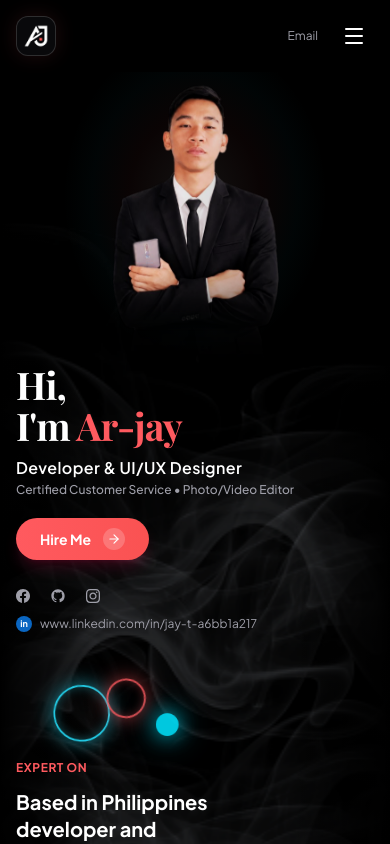
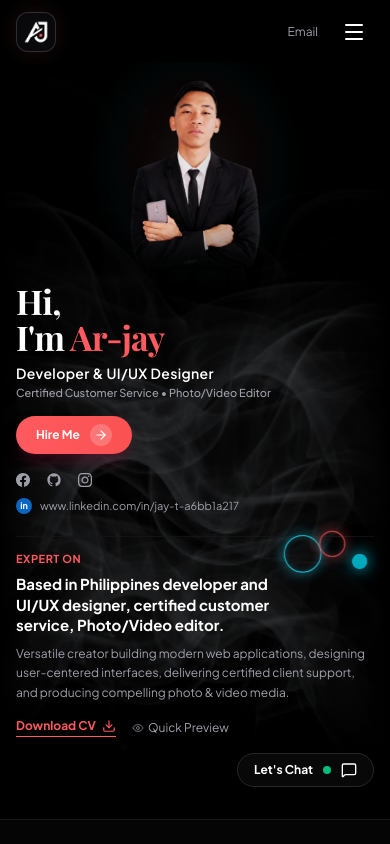
Before and after one commit to tabanginarjay-sketch/portfolio, a Next.js app in the folder portfolio/: page / in a window 390 px wide. Shown: the top 844 px of the page. Built offline with nearby package versions, Linux system fonts and the light colour scheme; a web font is replaced by a local one.

Commit message:
fix: compact mobile hero height on iOS/Android and enable 3-column layout from md (768px/980px)

```diff
--- a/portfolio/app/globals.css
+++ b/portfolio/app/globals.css
@@ -10,6 +10,11 @@
   --color-foreground: var(--foreground);
   --font-serif: var(--font-playfair), Georgia, serif;
   --font-sans: var(--font-sans), system-ui, sans-serif;
+}
+
+html {
+  -webkit-text-size-adjust: 100%;
+  text-size-adjust: 100%;
 }
 
 body {
--- a/portfolio/app/page.tsx
+++ b/portfolio/app/page.tsx
@@ -750,7 +750,7 @@ export default function PortfolioPage() {
       {/* ========================================================================= */}
       {/* 1. TOP HEADER NAVIGATION (Matching the Reference Screenshot)             */}
       {/* ========================================================================= */}
-      <header className="hero-anim-down relative z-50 w-full max-w-7xl mx-auto pt-[max(1rem,env(safe-area-inset-top))] pb-4 pl-[max(1rem,env(safe-area-inset-left))] pr-[max(1rem,env(safe-area-inset-right))] sm:px-8 lg:px-12 sm:py-5 lg:py-7 flex items-center justify-between">
+      <header className="hero-anim-down relative z-50 w-full max-w-7xl mx-auto pt-[max(0.75rem,env(safe-area-inset-top))] pb-2.5 pl-[max(1rem,env(safe-area-inset-left))] pr-[max(1rem,env(safe-area-inset-right))] sm:px-8 lg:px-12 sm:py-4 lg:py-6 flex items-center justify-between">
         {/* Brand Logo & Email Link */}
         <div className="flex items-center gap-4 sm:gap-6">
           <a
@@ -869,33 +869,33 @@ export default function PortfolioPage() {
       )}
 
       {/* ========================================================================= */}
-      {/* 2. HERO SECTION (High-Fidelity Match to Reference Image)                  */}
+      {/* 2. HERO SECTION (Compact Mobile + 3-Col Editorial Tablet / Laptop / PC)   */}
       {/* ========================================================================= */}
       <section
         id="hero"
-        className="relative w-full max-w-7xl mx-auto px-4 sm:px-8 lg:px-12 pt-1 sm:pt-3 lg:pt-4 pb-12 sm:pb-16 lg:pb-20 lg:min-h-[82dvh] xl:min-h-[85dvh] flex flex-col justify-between overflow-hidden"
+        className="relative w-full max-w-7xl mx-auto px-4 sm:px-8 lg:px-12 pt-1 sm:pt-2 lg:pt-4 pb-8 sm:pb-12 lg:pb-18 md:min-h-[600px] lg:min-h-[82dvh] xl:min-h-[85dvh] flex flex-col justify-between overflow-hidden"
       >
         {/* Subtle, non-intrusive ethereal smoke transition effect behind content */}
         <SmokeAtmosphere />
-        <div className="grid grid-cols-1 md:grid-cols-2 lg:grid-cols-12 gap-4 sm:gap-6 md:gap-8 lg:gap-6 xl:gap-10 items-center relative z-20">
+        <div className="grid grid-cols-1 md:grid-cols-12 gap-2.5 sm:gap-4 md:gap-5 lg:gap-6 xl:gap-10 items-center relative z-20">
           {/* ----------------- LEFT COLUMN: HEADING & CTA ----------------- */}
-          <div className="md:col-span-1 lg:col-span-4 space-y-4 sm:space-y-5 lg:space-y-6 text-left order-2 lg:order-1 pt-0 relative z-30">
+          <div className="md:col-span-4 space-y-3 sm:space-y-4 lg:space-y-6 text-left order-2 md:order-1 pt-0 relative z-30">
             <div className="space-y-1">
               <h1
                 style={{ '--delay': '80ms' } as React.CSSProperties}
-                className="hero-anim-up font-serif text-[38px] sm:text-5xl lg:text-[52px] xl:text-7xl font-bold tracking-tight text-white leading-[1.08] lg:leading-[1.1]"
+                className="hero-anim-up font-serif text-[34px] sm:text-5xl md:text-[38px] lg:text-[52px] xl:text-7xl font-bold tracking-tight text-white leading-[1.06] lg:leading-[1.1]"
               >
                 Hi, <br />
                 I&apos;m <span className="text-[#FF5A5F]">Ar-jay</span>
               </h1>
               <div
                 style={{ '--delay': '170ms' } as React.CSSProperties}
-                className="hero-anim-up pt-1.5 lg:pt-2 space-y-0.5 lg:space-y-1"
+                className="hero-anim-up pt-1 lg:pt-2 space-y-0.5 lg:space-y-1"
               >
-                <p className="text-white text-base sm:text-lg xl:text-xl font-semibold tracking-wide">
+                <p className="text-white text-sm sm:text-lg md:text-sm lg:text-lg xl:text-xl font-semibold tracking-wide">
                   Developer &amp; UI/UX Designer
                 </p>
-                <p className="text-zinc-400 text-xs sm:text-sm xl:text-base font-medium">
+                <p className="text-zinc-400 text-[11px] sm:text-sm md:text-xs lg:text-sm xl:text-base font-medium">
                   Certified Customer Service &bull; Photo/Video Editor
                 </p>
               </div>
@@ -904,12 +904,12 @@ export default function PortfolioPage() {
             {/* Hire Me CTA Button matching the reference pill */}
             <div
               style={{ '--delay': '250ms' } as React.CSSProperties}
-              className="hero-anim-up pt-1 lg:pt-2"
+              className="hero-anim-up pt-0.5 lg:pt-2"
             >
               <button
                 type="button"
                 onClick={() => setIsChatModalOpen(true)}
-                className="group inline-flex items-center gap-3 px-6 py-2.5 sm:px-7 sm:py-3 rounded-full bg-gradient-to-r from-[#FF5A5F] to-[#FA5252] text-white font-bold text-sm sm:text-base shadow-lg shadow-rose-900/30 hover:scale-105 active:scale-95 transition-all cursor-pointer"
+                className="group inline-flex items-center gap-2.5 sm:gap-3 px-5 py-2 sm:px-7 sm:py-3 rounded-full bg-gradient-to-r from-[#FF5A5F] to-[#FA5252] text-white font-bold text-xs sm:text-sm lg:text-base shadow-lg shadow-rose-900/30 hover:scale-105 active:scale-95 transition-all cursor-pointer"
               >
                 <span>Hire Me</span>
                 <span className="p-1 rounded-full bg-white/20 group-hover:translate-x-1 transition-transform">
@@ -921,9 +921,9 @@ export default function PortfolioPage() {
             {/* Left Social Links */}
             <div
               style={{ '--delay': '330ms' } as React.CSSProperties}
-              className="hero-anim-up pt-3 sm:pt-4 lg:pt-7 flex flex-col space-y-3 lg:space-y-4"
+              className="hero-anim-up pt-1.5 sm:pt-3 lg:pt-7 flex flex-col space-y-2.5 lg:space-y-4"
             >
-              <div className="flex items-center gap-5 text-zinc-400">
+              <div className="flex items-center gap-4 sm:gap-5 text-zinc-400">
                 <a
                   href="https://www.facebook.com/share/1CstVHcQAw/?mibextid=wwXIfr"
                   target="_blank"
@@ -964,7 +964,7 @@ export default function PortfolioPage() {
                 href="https://www.linkedin.com/in/jay-t-a6bb1a217"
                 target="_blank"
                 rel="noopener noreferrer"
-                className="group inline-flex items-center gap-2 text-xs text-zinc-400 hover:text-white transition-colors"
+                className="group inline-flex items-center gap-2 text-[11px] lg:text-xs text-zinc-400 hover:text-white transition-colors"
               >
                 <span className="w-4 h-4 rounded-full bg-[#0A66C2] flex items-center justify-center text-[9px] font-bold text-white group-hover:scale-110 transition-transform shrink-0">
                   in
@@ -975,19 +975,19 @@ export default function PortfolioPage() {
           </div>
 
           {/* ----------------- CENTER COLUMN: PORTRAIT IMAGE ----------------- */}
-          <div className="md:col-span-2 lg:col-span-4 flex items-center justify-center order-1 lg:order-2 relative">
+          <div className="md:col-span-4 flex items-center justify-center order-1 md:order-2 relative">
             {/* Zero-cost radial studio backlight halo (pure gradients, zero heavy CSS blur filters!) */}
             <div
               aria-hidden="true"
-              className="pointer-events-none absolute -inset-8 lg:-inset-10 flex items-center justify-center"
+              className="pointer-events-none absolute -inset-6 lg:-inset-10 flex items-center justify-center"
             >
-              <div className="w-[260px] h-[320px] sm:w-[320px] sm:h-[400px] lg:w-[360px] lg:h-[440px] xl:w-[440px] xl:h-[520px] rounded-full bg-[radial-gradient(ellipse_at_center,rgba(255,244,234,0.08)_0%,rgba(255,90,95,0.04)_36%,rgba(34,211,238,0.025)_56%,transparent_72%)] -translate-y-4 lg:-translate-y-8" />
-            </div>
-
-            {/* True transparent portrait PNG — balanced across Android, iOS, Tablet, Laptop & Desktop */}
+              <div className="w-[210px] h-[250px] sm:w-[260px] sm:h-[310px] md:w-[270px] md:h-[340px] lg:w-[360px] lg:h-[440px] xl:w-[440px] xl:h-[520px] rounded-full bg-[radial-gradient(ellipse_at_center,rgba(255,244,234,0.08)_0%,rgba(255,90,95,0.04)_36%,rgba(34,211,238,0.025)_56%,transparent_72%)] -translate-y-2 md:-translate-y-6 lg:-translate-y-8" />
+            </div>
+
+            {/* True transparent portrait PNG — tight & balanced on mobile, centered editorial on md+ */}
             <div
               style={{ '--delay': '110ms' } as React.CSSProperties}
-              className="hero-anim-portrait relative w-[215px] sm:w-[270px] md:w-[310px] lg:w-[320px] xl:w-[420px] aspect-[482/744] max-h-[335px] sm:max-h-[420px] md:max-h-[470px] lg:max-h-[520px] xl:max-h-[630px] -mt-1 -mb-14 sm:-mb-16 md:-mb-8 lg:mt-0 lg:mb-0 select-none"
+              className="hero-anim-portrait relative w-[168px] sm:w-[205px] md:w-[235px] lg:w-[320px] xl:w-[415px] aspect-[482/744] max-h-[260px] sm:max-h-[315px] md:max-h-[365px] lg:max-h-[505px] xl:max-h-[630px] mt-1 -mb-14 sm:-mb-16 md:my-0 select-none"
             >
               <Image
                 src="/images/arjay-portrait-hero.png?v=6"
@@ -1001,27 +1001,29 @@ export default function PortfolioPage() {
           </div>
 
           {/* ----------------- RIGHT COLUMN: EXPERTISE & GEOMETRIC ACCENT ----------------- */}
-          <div className="md:col-span-1 lg:col-span-4 space-y-5 lg:space-y-6 text-left order-3 relative mt-6 md:mt-0">
-            {/* Dynamic floating geometric shapes with independent multi-directional drift & mouse parallax */}
-            <GeometricShapes />
+          <div className="md:col-span-4 space-y-3 sm:space-y-4 lg:space-y-6 text-left order-3 relative mt-3 pt-3.5 border-t border-zinc-900/70 md:border-t-0 md:pt-0 md:mt-0">
+            {/* Dynamic floating geometric shapes — tucked cleanly top-right on mobile to save vertical space */}
+            <div className="pointer-events-none md:pointer-events-auto absolute -top-2 right-0 scale-[0.6] origin-top-right opacity-85 md:static md:scale-[0.78] md:origin-left lg:scale-95 xl:scale-100 md:opacity-100">
+              <GeometricShapes />
+            </div>
 
             <div
               style={{ '--delay': '210ms' } as React.CSSProperties}
-              className="hero-anim-right space-y-3"
+              className="hero-anim-right space-y-1.5 sm:space-y-2.5 lg:space-y-3"
             >
-              <span className="text-[#FF5A5F] text-xs font-bold uppercase tracking-wider block">
+              <span className="text-[#FF5A5F] text-[11px] sm:text-xs font-bold uppercase tracking-wider block">
                 Expert on
               </span>
 
-              <h2 className="text-xl sm:text-2xl font-bold text-white leading-snug">
-                Based in Philippines <br />
-                developer and <br />
-                UI/UX designer, <br />
-                certified customer service, <br />
+              <h2 className="text-[15px] sm:text-lg md:text-base lg:text-xl xl:text-2xl font-bold text-white leading-snug pr-20 md:pr-0">
+                Based in Philippines <br className="hidden md:block" />
+                developer and <br className="hidden md:block" />
+                UI/UX designer, <br className="hidden md:block" />
+                certified customer service, <br className="hidden md:block" />
                 Photo/Video editor.
               </h2>
 
-              <p className="text-zinc-400 text-sm leading-relaxed max-w-sm pt-1">
+              <p className="text-zinc-400 text-xs sm:text-sm md:text-xs lg:text-sm leading-relaxed max-w-sm pt-0.5 lg:pt-1">
                 Versatile creator building modern web applications, designing user-centered interfaces,
                 delivering certified client support, and producing compelling photo &amp; video media.
               </p>
@@ -1030,14 +1032,14 @@ export default function PortfolioPage() {
             {/* Download CV Link & Quick Preview */}
             <div
               style={{ '--delay': '320ms' } as React.CSSProperties}
-              className="hero-anim-up pt-2 flex items-center gap-5"
+              className="hero-anim-up pt-1 lg:pt-2 flex flex-wrap items-center gap-x-4 gap-y-2 lg:gap-5"
             >
               <a
                 href="/Ar-jay_Tabangin_CV.pdf"
                 download="Ar-jay_Tabangin_CV.pdf"
                 target="_blank"
                 rel="noopener noreferrer"
-                className="inline-flex items-center gap-1.5 text-[#FF5A5F] hover:text-rose-400 text-sm font-bold border-b border-[#FF5A5F] pb-0.5 transition-colors group cursor-pointer"
+                className="inline-flex items-center gap-1.5 text-[#FF5A5F] hover:text-rose-400 text-xs lg:text-sm font-bold border-b border-[#FF5A5F] pb-0.5 transition-colors group cursor-pointer whitespace-nowrap"
               >
                 <span>Download CV</span>
                 <Download className="w-3.5 h-3.5 group-hover:translate-y-0.5 transition-transform" />
@@ -1059,7 +1061,7 @@ export default function PortfolioPage() {
                     image: '/certificates/arjay_cv_preview.jpg',
                   })
                 }
-                className="text-xs text-zinc-400 hover:text-white transition-colors cursor-pointer flex items-center gap-1"
+                className="text-xs text-zinc-400 hover:text-white transition-colors cursor-pointer inline-flex items-center gap-1 whitespace-nowrap"
               >
                 <Eye className="w-3 h-3 text-zinc-500" />
                 <span>Quick Preview</span>
@@ -1071,7 +1073,7 @@ export default function PortfolioPage() {
         {/* Bottom Floating "Let's Chat" Pill (Above SmokeAtmosphere z-10 fade) */}
         <div
           style={{ '--delay': '400ms' } as React.CSSProperties}
-          className="hero-anim-up relative z-30 w-full flex justify-end pt-8 sm:pt-4"
+          className="hero-anim-up relative z-30 w-full flex justify-end pt-4 sm:pt-4"
         >
           <button
             type="button"
@@ -1091,8 +1093,8 @@ export default function PortfolioPage() {
       {/* ========================================================================= */}
       {/* 3. BACKGROUND & TRACK RECORD (EXPERIENCE, EDUCATION & ACHIEVEMENTS)       */}
       {/* ========================================================================= */}
-      <section id="experience" className="relative z-20 py-16 sm:py-20 lg:py-24 border-t border-zinc-900 bg-[#050505]">
-        <div className="max-w-7xl mx-auto px-4 sm:px-8 lg:px-12 space-y-10 sm:space-y-14">
+      <section id="experience" className="relative z-20 py-12 sm:py-16 lg:py-24 border-t border-zinc-900 bg-[#050505]">
+        <div className="max-w-7xl mx-auto px-4 sm:px-8 lg:px-12 space-y-8 sm:space-y-12 lg:space-y-14">
           {/* Section Header */}
           <div className="flex flex-col sm:flex-row sm:items-end justify-between gap-6">
             <div data-reveal="up" className="space-y-2">
@@ -1281,9 +1283,9 @@ export default function PortfolioPage() {
         id="certificates"
         ref={certSectionRef}
         onContextMenu={(e) => e.preventDefault()}
-        className="cert-protected relative z-20 py-16 sm:py-20 lg:py-24 border-t border-zinc-900 bg-black"
+        className="cert-protected relative z-20 py-12 sm:py-16 lg:py-24 border-t border-zinc-900 bg-black"
       >
-        <div className="max-w-7xl mx-auto px-4 sm:px-8 lg:px-12 space-y-7 sm:space-y-10">
+        <div className="max-w-7xl mx-auto px-4 sm:px-8 lg:px-12 space-y-6 sm:space-y-9 lg:space-y-10">
           {/* Section Header */}
           <div className="flex flex-col md:flex-row md:items-end justify-between gap-5 sm:gap-6">
             <div data-reveal="up" className="space-y-2">
@@ -1533,8 +1535,8 @@ export default function PortfolioPage() {
       {/* ========================================================================= */}
       {/* 5. FEATURED WEBSITES & PROJECTS SECTION ("yung ibang nagawa naming website")*/}
       {/* ========================================================================= */}
-      <section id="projects" className="relative z-20 py-16 sm:py-20 lg:py-24 border-t border-zinc-900 bg-[#050505]">
-        <div className="max-w-7xl mx-auto px-4 sm:px-8 lg:px-12 space-y-10 sm:space-y-12">
+      <section id="projects" className="relative z-20 py-12 sm:py-16 lg:py-24 border-t border-zinc-900 bg-[#050505]">
+        <div className="max-w-7xl mx-auto px-4 sm:px-8 lg:px-12 space-y-8 sm:space-y-11 lg:space-y-12">
           {/* Section Header */}
           <div className="flex flex-col sm:flex-row sm:items-end justify-between gap-6">
             <div data-reveal="up" className="space-y-2">
@@ -1661,14 +1663,14 @@ export default function PortfolioPage() {
       {/* ========================================================================= */}
       {/* 6. PHOTO EDITING & BEFORE/AFTER RETOUCHING SAMPLES                        */}
       {/* ========================================================================= */}
-      <section id="edits" className="relative z-20 py-16 sm:py-20 lg:py-24 border-t border-zinc-900 bg-black overflow-hidden">
+      <section id="edits" className="relative z-20 py-12 sm:py-16 lg:py-24 border-t border-zinc-900 bg-black overflow-hidden">
         {/* Subtle studio radial ambient (zero blur filter cost) */}
         <div
           aria-hidden="true"
           className="pointer-events-none absolute top-12 left-1/2 -translate-x-1/2 w-[820px] h-[420px] rounded-full bg-[radial-gradient(ellipse_at_center,rgba(255,90,95,0.06)_0%,transparent_70%)]"
         />
 
-        <div className="relative max-w-7xl mx-auto px-4 sm:px-8 lg:px-12 space-y-10 sm:space-y-12">
+        <div className="relative max-w-7xl mx-auto px-4 sm:px-8 lg:px-12 space-y-8 sm:space-y-11 lg:space-y-12">
           {/* Section Header */}
           <div className="flex flex-col lg:flex-row lg:items-end justify-between gap-6">
             <div data-reveal="up" className="space-y-2">
@@ -1746,8 +1748,8 @@ export default function PortfolioPage() {
       {/* ========================================================================= */}
       {/* 5. SKILLS & TECHNICAL ARSENAL                                             */}
       {/* ========================================================================= */}
-      <section id="skills" className="relative z-20 py-16 sm:py-20 lg:py-24 border-t border-zinc-900 bg-[#050505]">
-        <div className="max-w-7xl mx-auto px-4 sm:px-8 lg:px-12 space-y-10 sm:space-y-12">
+      <section id="skills" className="relative z-20 py-12 sm:py-16 lg:py-24 border-t border-zinc-900 bg-[#050505]">
+        <div className="max-w-7xl mx-auto px-4 sm:px-8 lg:px-12 space-y-8 sm:space-y-11 lg:space-y-12">
           <div data-reveal="up" className="text-center max-w-2xl mx-auto space-y-2">
             <span className="text-xs font-bold uppercase tracking-widest text-[#FF5A5F]">
               Core Capabilities
--- a/portfolio/components/GeometricShapes.tsx
+++ b/portfolio/components/GeometricShapes.tsx
@@ -96,7 +96,7 @@ export default function GeometricShapes() {
   return (
     <div
       ref={containerRef}
-      className="relative h-20 sm:h-24 w-48 sm:w-52 mb-2 sm:mb-3 select-none cursor-pointer group contain-layout scale-90 origin-left sm:scale-100"
+      className="relative h-20 md:h-20 lg:h-24 w-48 lg:w-52 mb-0 md:mb-2 lg:mb-3 select-none cursor-pointer group contain-layout"
       title="Dynamic Animated Floating Shapes"
     >
       {/* 1. Large Cyan Glowing Ring */}
```
